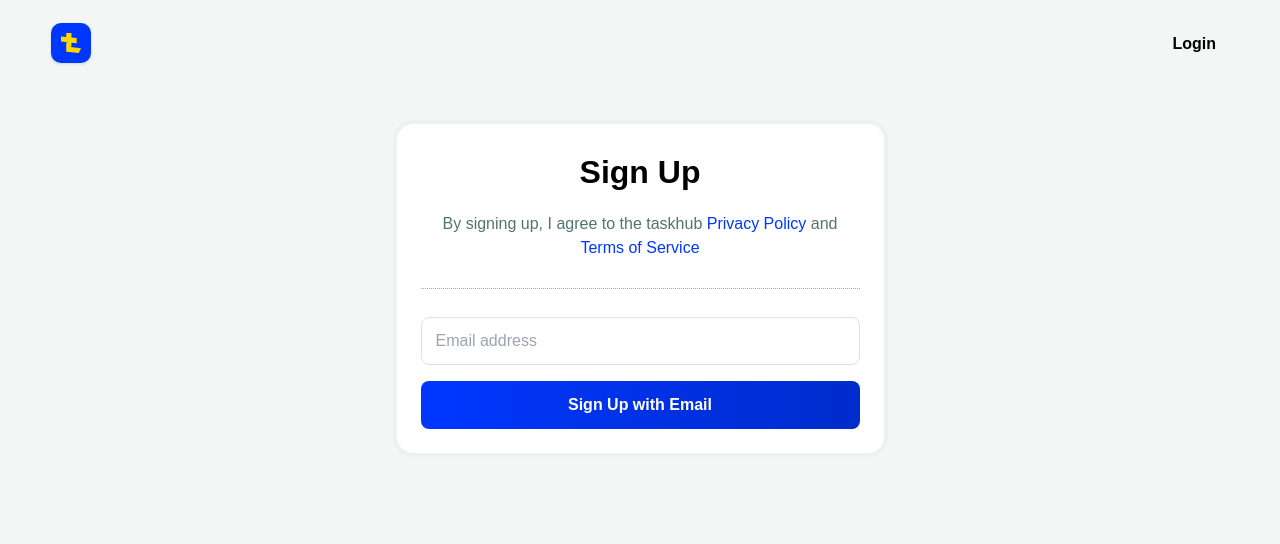
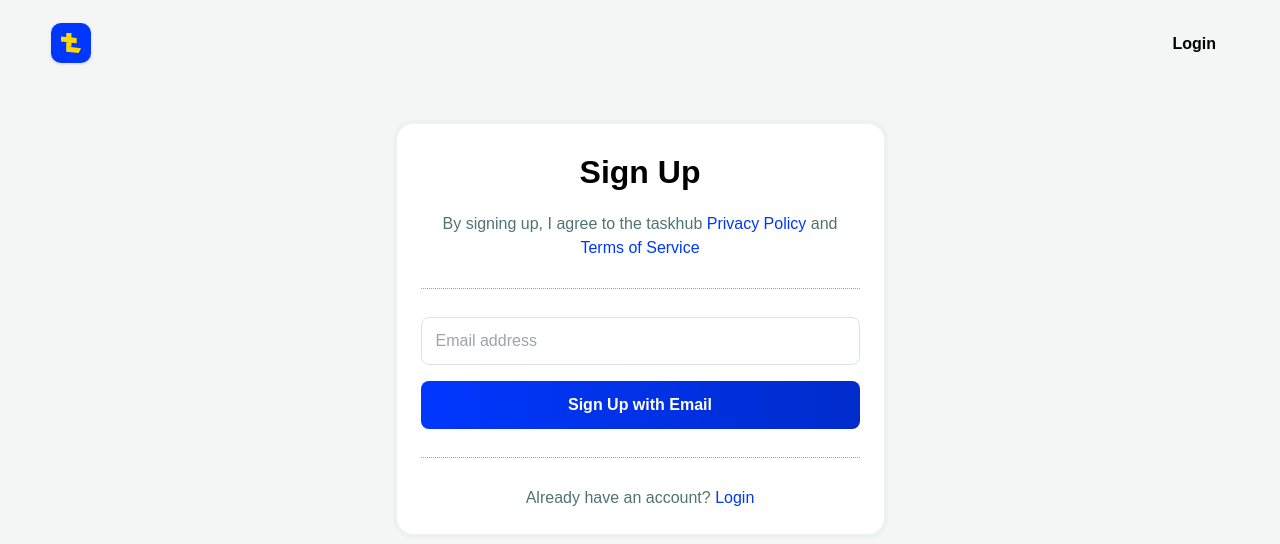
Before and after one commit to keshavkatwe/taskhub, a Next.js app: page /login in a window 1280 px wide. Shown: the top 544 px of the page. Built offline with nearby package versions, Linux system fonts and the light colour scheme.

Commit message:
Added button

```diff
--- a/src/app/(auth)/login/page.tsx
+++ b/src/app/(auth)/login/page.tsx
@@ -16,6 +16,12 @@ const LoginPage = () => {
           <Input placeholder={"Email address"} />
           <Button>Sign Up with Email</Button>
         </div>
+        <hr className={"border-line-dotted2 border-dotted"} />
+        <div>
+          <p className={"text-body-large text-text-gray2 text-center"}>
+            Already have an account? <a>Login</a>
+          </p>
+        </div>
       </div>
     </OnboardingContainer>
   );
```
